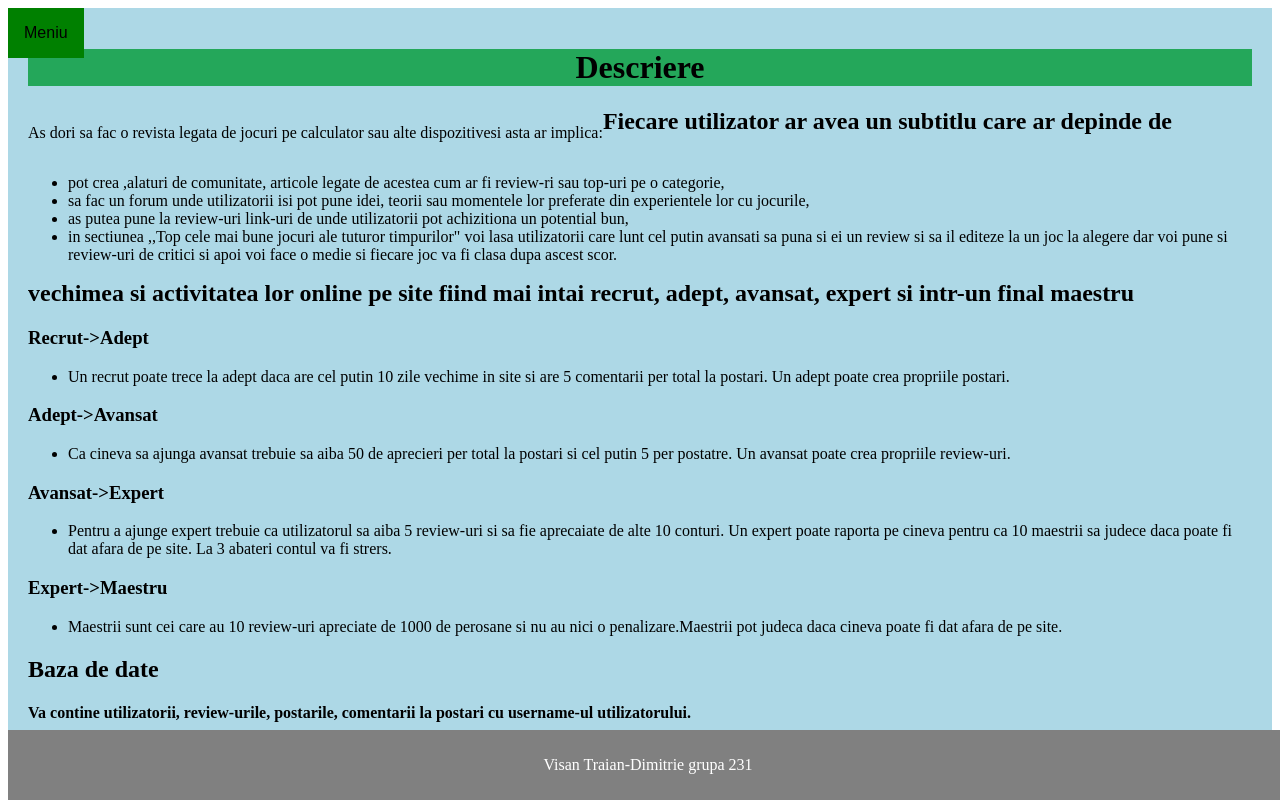
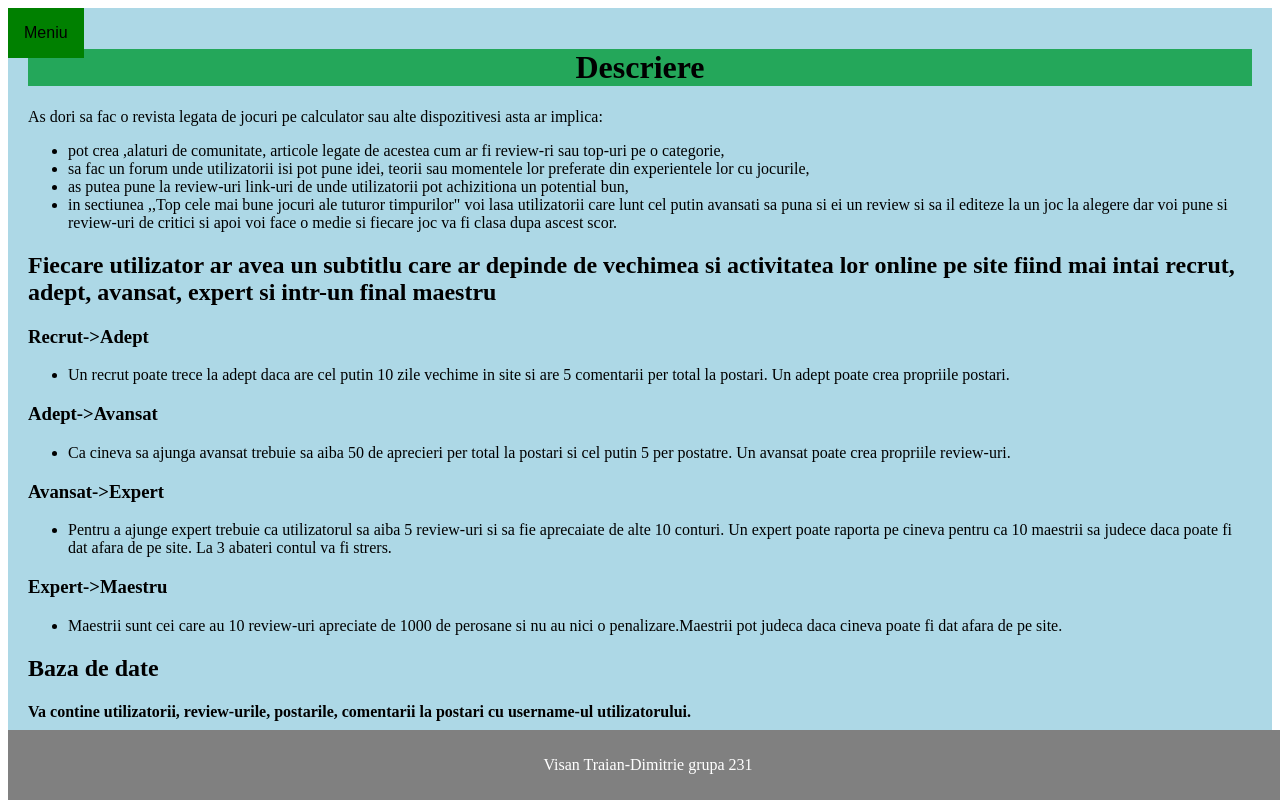
Before and after one commit to TraianV/Proj-php, a PHP site: page /proj.html in a window 1280 px wide. Run offline with PHP 8.4, Linux system fonts and the light colour scheme.

Commit message:
Update Proiect.css

```diff
--- a/Proiect.css
+++ b/Proiect.css
@@ -61,16 +61,6 @@ cursor: pointer;
 {
     background-color: white;
 }
-#art
-{
-
-    float:left;
-
-}
-#list
-{
-    float: left;
-}
 #foot
 {
     float:left;
```
